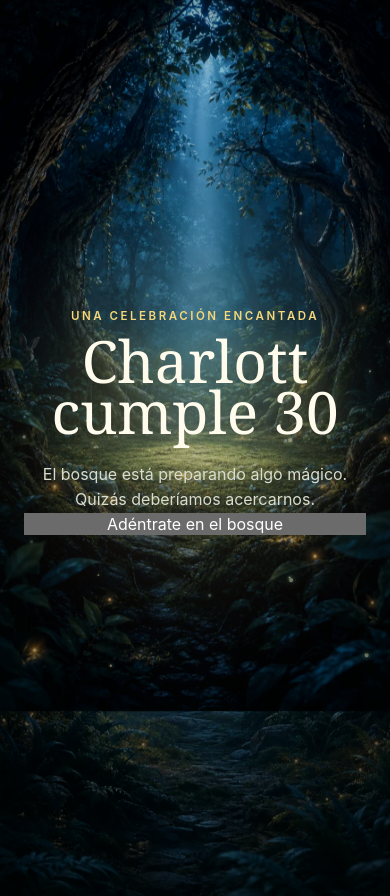
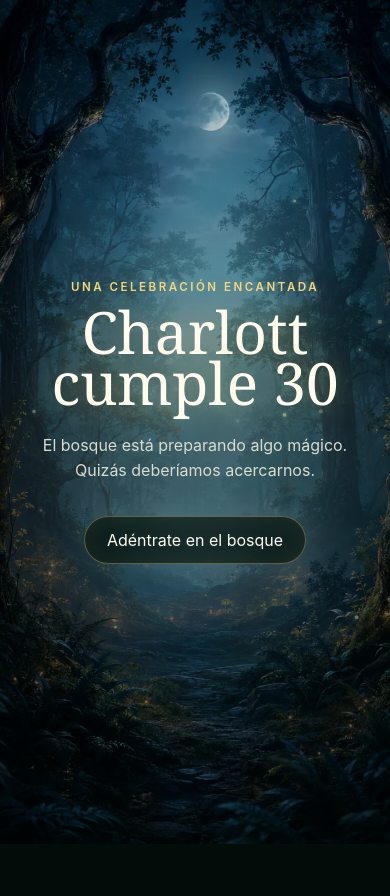
Before and after one commit to Darouji/Cumple-Charlott, a React (Vite) app: page / in a window 390 px wide. After the commit the page ends 844 px from the top, so only its background shows below. Built offline with nearby package versions, Linux system fonts and the light colour scheme.

Commit message:
style: add responsive scene art direction

```diff
--- a/src/app/App.module.css
+++ b/src/app/App.module.css
@@ -13,15 +13,31 @@
   position: absolute;
   z-index: var(--z-scene);
   inset: -3%;
-  background-image:
-    linear-gradient(180deg, rgb(2 12 17 / 8%) 0%, rgb(2 12 9 / 34%) 100%),
-    url("../assets/forest/enchanted-forest.webp");
-  background-position: center;
-  background-size: cover;
   filter: saturate(0.92) contrast(1.04);
   transform: scale(1.015);
+  pointer-events: none;
+}
+
+.forest::after {
+  position: absolute;
+  content: "";
+  inset: 0;
+  background: linear-gradient(180deg, rgb(2 12 17 / 8%) 0%, rgb(2 12 9 / 34%) 100%);
+}
+
+.forest img {
+  width: 100%;
+  height: 100%;
+  object-fit: cover;
+}
+
+.threshold {
   animation: forest-breathe 22s ease-in-out infinite alternate;
-  pointer-events: none;
+}
+
+.glade {
+  visibility: hidden;
+  opacity: 0;
 }
 
 .atmosphere {
@@ -46,7 +62,6 @@
     max(var(--space-5), env(safe-area-inset-bottom))
     max(var(--space-5), env(safe-area-inset-left));
   text-align: center;
-  pointer-events: none;
 }
 
 .eyebrow {
@@ -77,6 +92,64 @@
   text-wrap: balance;
 }
 
+.enterButton {
+  justify-self: center;
+  min-height: 3rem;
+  margin-top: var(--space-6);
+  padding: 0.75rem 1.35rem;
+  border: 1px solid var(--color-border-magic);
+  border-radius: var(--radius-round);
+  color: var(--color-text-primary);
+  background: var(--color-surface-glass);
+  box-shadow:
+    0 0 2rem rgb(183 232 229 / 14%),
+    inset 0 0 1.25rem rgb(246 215 123 / 8%);
+  backdrop-filter: blur(0.75rem);
+  transition:
+    border-color var(--duration-normal) var(--ease-natural),
+    box-shadow var(--duration-normal) var(--ease-natural),
+    transform var(--duration-normal) var(--ease-natural);
+}
+
+.enterButton:hover:not(:disabled) {
+  border-color: var(--color-magic-gold);
+  box-shadow:
+    0 0 2.75rem rgb(183 232 229 / 24%),
+    inset 0 0 1.5rem rgb(246 215 123 / 12%);
+  transform: translateY(-2px);
+}
+
+.enterButton:focus-visible {
+  outline: 2px solid var(--color-magic-gold-soft);
+  outline-offset: 4px;
+}
+
+.enterButton:disabled {
+  cursor: default;
+}
+
+.discoveryHint {
+  position: absolute;
+  z-index: var(--z-interface);
+  bottom: max(var(--space-7), env(safe-area-inset-bottom));
+  left: 50%;
+  width: min(85vw, 32rem);
+  margin: 0;
+  color: var(--color-text-primary);
+  font-family: var(--font-display);
+  font-size: clamp(1.35rem, 5vw, 2rem);
+  line-height: 1.2;
+  text-align: center;
+  text-shadow: 0 0 1.5rem rgb(0 0 0 / 90%);
+  visibility: hidden;
+  opacity: 0;
+  translate: -50% 0;
+}
+
+.discoveryHint:focus {
+  outline: none;
+}
+
 .glow {
   position: absolute;
   top: 50%;
```
